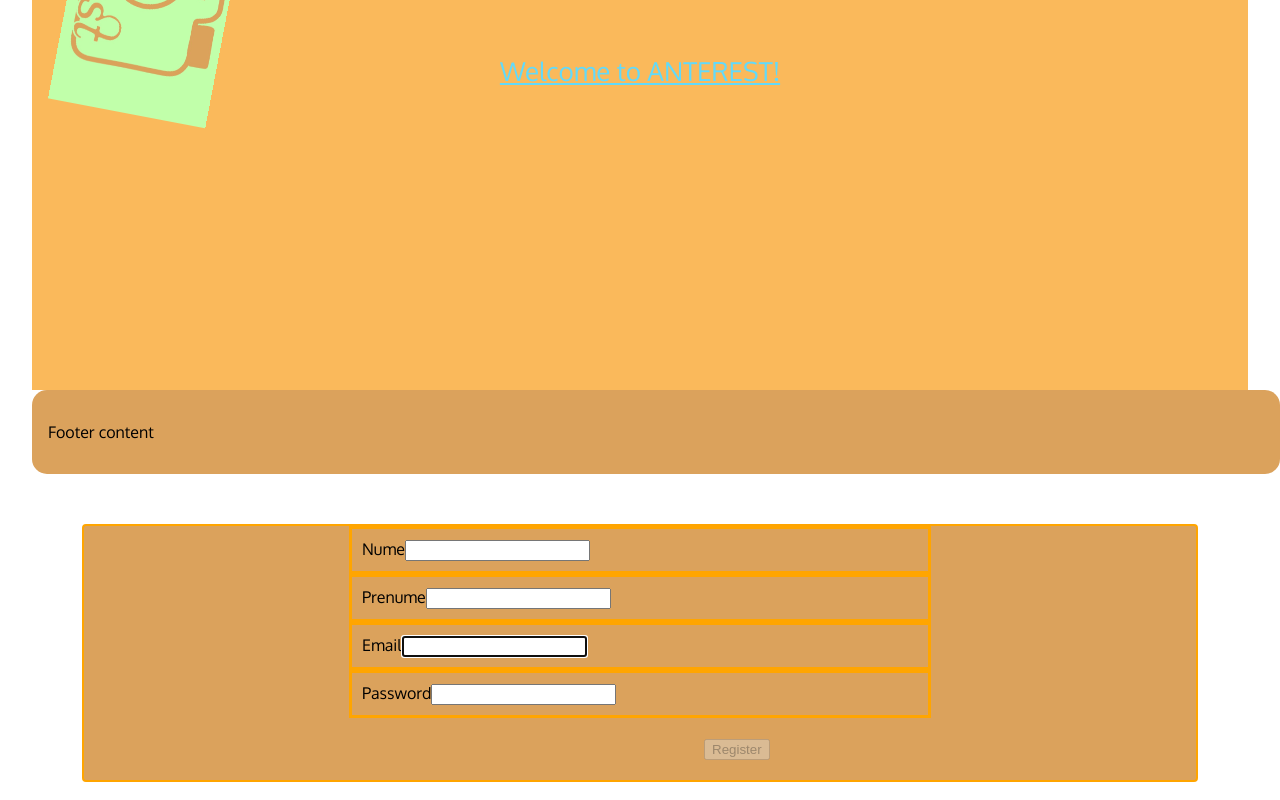
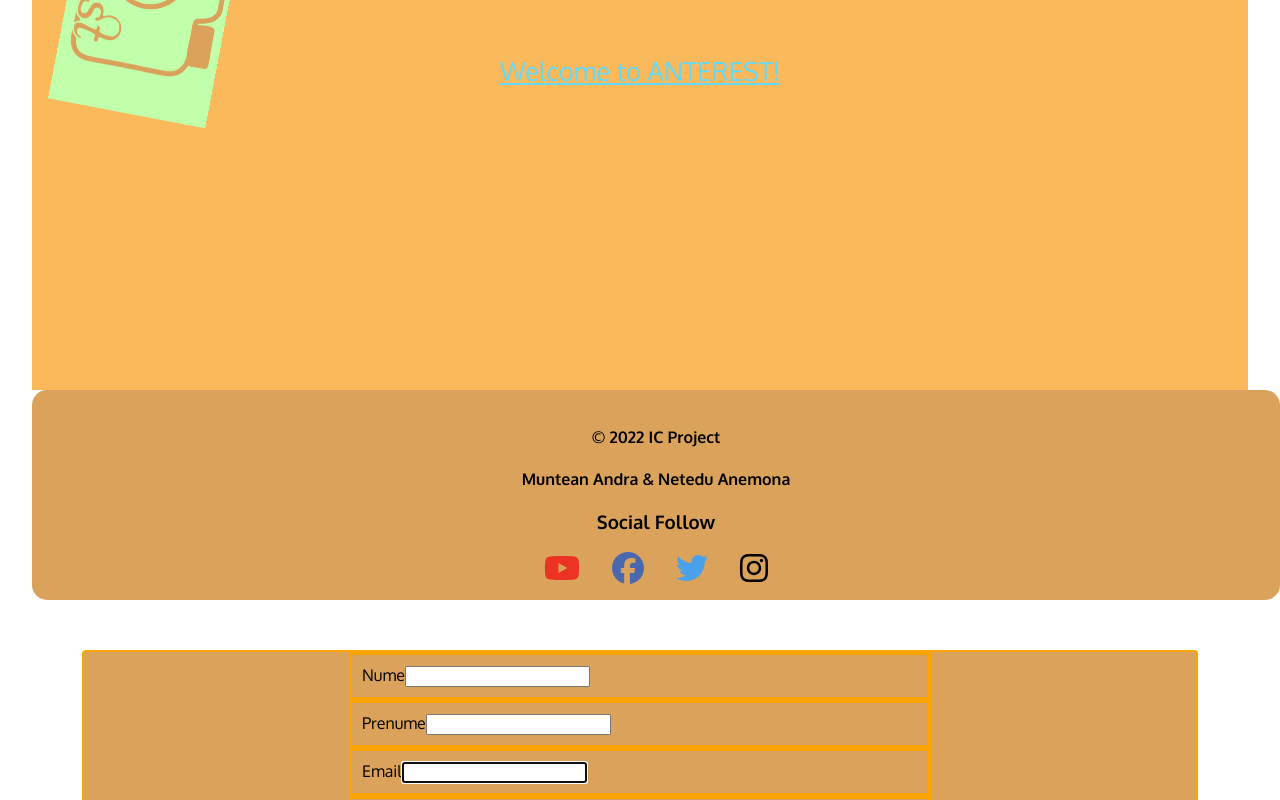
Before and after one commit to MunteanAndra/anterest, a React (Create React App) app in the folder anterestproject/: page /Register in a window 1280 px wide. Shown: the part 442-1242 px from the top of the page. Built offline with nearby package versions, Linux system fonts and the light colour scheme.

Commit message:
Footer done

```diff
--- a/anterestproject/package.json
+++ b/anterestproject/package.json
@@ -3,6 +3,9 @@
   "version": "0.1.0",
   "private": true,
   "dependencies": {
+    "@fortawesome/fontawesome-svg-core": "^6.1.1",
+    "@fortawesome/free-brands-svg-icons": "^6.1.1",
+    "@fortawesome/react-fontawesome": "^0.1.18",
     "@testing-library/jest-dom": "^5.16.3",
     "@testing-library/react": "^12.1.4",
     "@testing-library/user-event": "^13.5.0",
--- a/anterestproject/src/Components/Footer.css
+++ b/anterestproject/src/Components/Footer.css
@@ -5,4 +5,33 @@
   left: 0;
   width: 100%;
   border-radius: 15px;
+  text-align: center;
+
 }
+
+a.social {
+  margin: 0 1rem;
+  transition: transform 250ms;
+  display: inline-block;
+
+}
+
+a.social:hover {
+  transform: translateY(-4px);
+}
+
+a.youtube {
+  color: #eb3223;
+}
+
+a.facebook {
+  color: #4968ad;
+}
+
+a.twitter {
+  color: #49a1eb;
+}
+
+a.instagram {
+  color: black;
+}
--- a/anterestproject/src/Components/Footer.js
+++ b/anterestproject/src/Components/Footer.js
@@ -1,10 +1,37 @@
 import React from "react";
 import "./Footer.css";
+import { FontAwesomeIcon } from "@fortawesome/react-fontawesome";
+import {
+  faYoutube,
+  faFacebook,
+  faTwitter,
+  faInstagram
+} from "@fortawesome/free-brands-svg-icons";
 
 const Footer = () => (
   <div className="Footer">
-    <p>Footer content</p>
+    <h4>&copy; 2022 IC Project</h4>
+    <h4>Muntean Andra & Netedu Anemona</h4>
+    <h3>Social Follow</h3>
+            <a href=""
+              className="youtube social">
+              <FontAwesomeIcon icon={faYoutube} size="2x" />
+            </a>
+             <a href=""
+                className="facebook social">
+                <FontAwesomeIcon icon={faFacebook} size="2x" />
+             </a>
+             <a href=""
+                className="twitter social">
+                <FontAwesomeIcon icon={faTwitter} size="2x" />
+             </a>
+             <a href=""
+                className="instagram social">
+                <FontAwesomeIcon icon={faInstagram} size="2x" />
+             </a>
   </div>
+
+
 );
 
 export default Footer;
```
Also changed, not shown: 1 other file (tests, documents, lock files or other folders).
